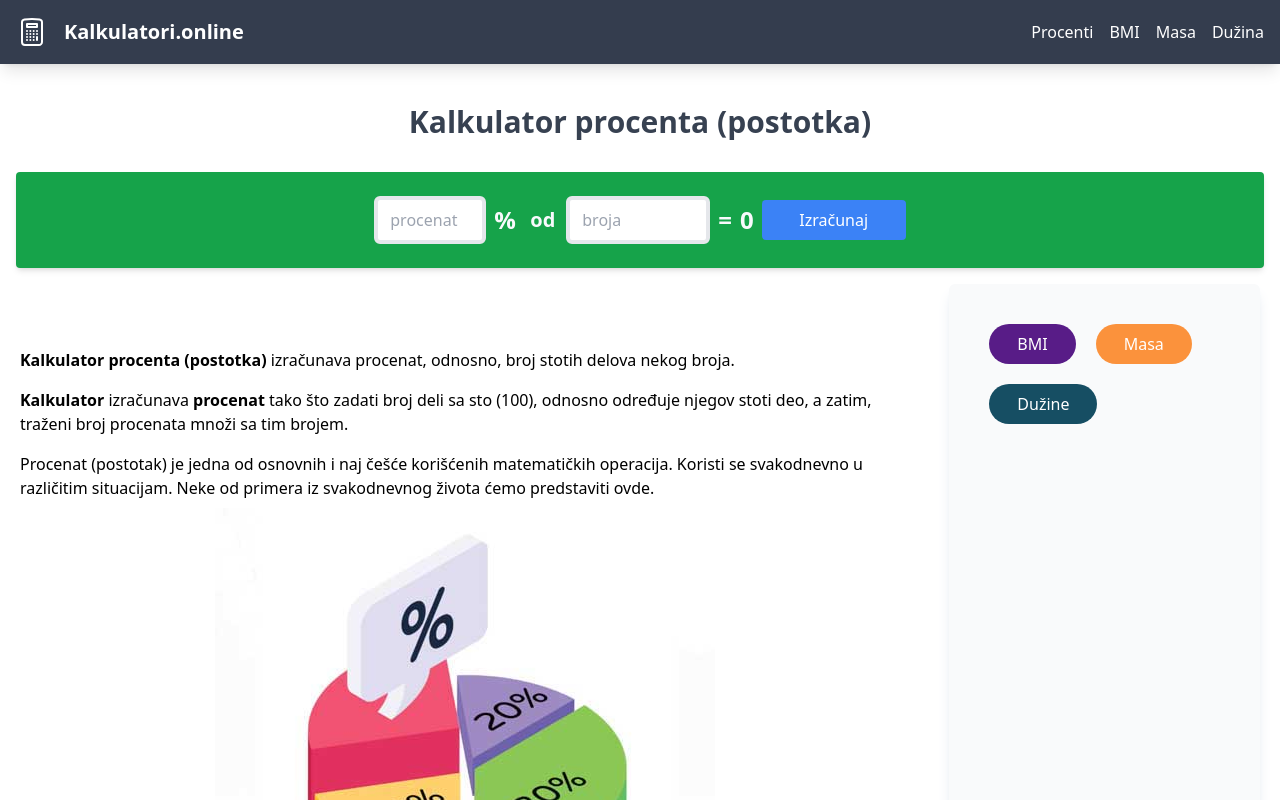
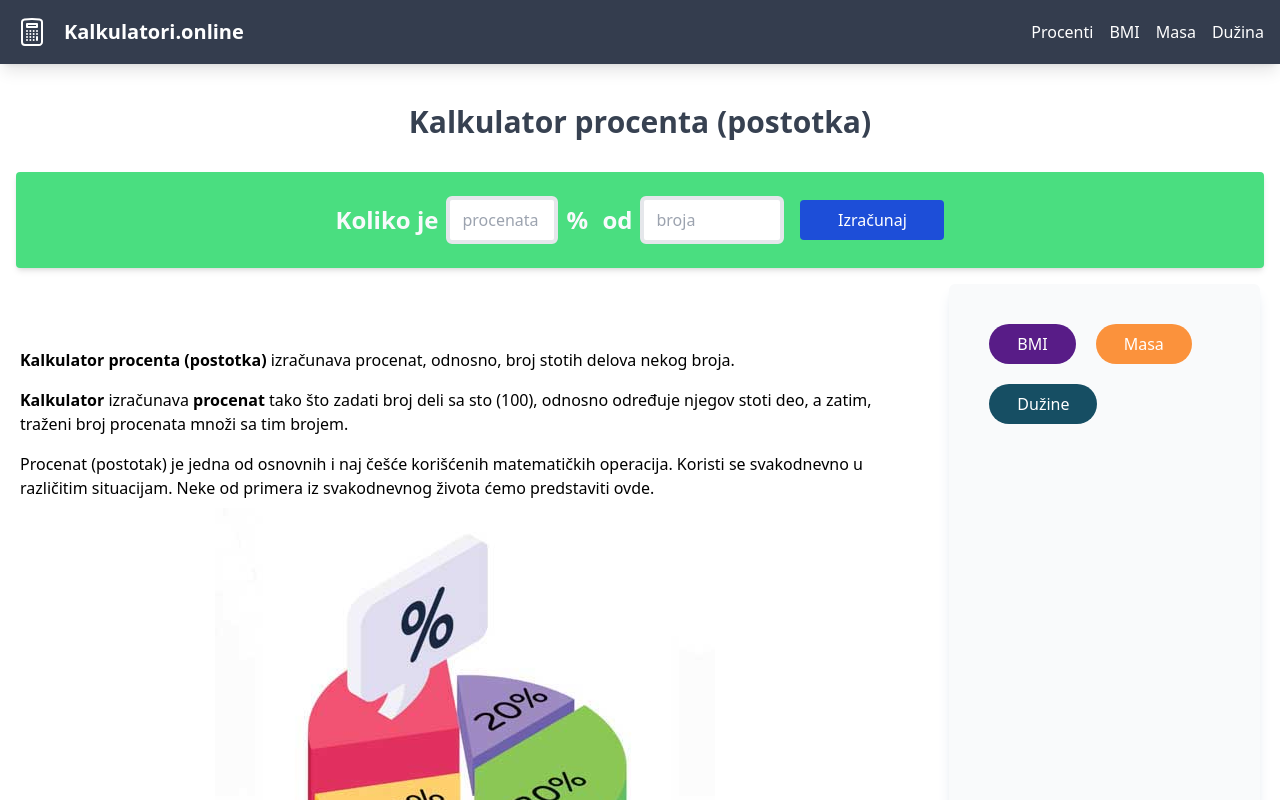
Before and after one commit to mtvc/kalkulator, a Next.js app: page /procenti in a window 1280 px wide. Shown: the top 800 px of the page. Built offline with nearby package versions, Linux system fonts and the light colour scheme.

Commit message:
Update 11

```diff
--- a/app/_components/kalkulatori/Procenti.js
+++ b/app/_components/kalkulatori/Procenti.js
@@ -3,7 +3,7 @@
 import { useState } from "react";
 
 export default function Procenti() {
-  const [result, setResult] = useState("0");
+  const [result, setResult] = useState("");
 
   const calculatePercentage = (input1, input2) => {
     const num1 = parseFloat(input1);
@@ -26,42 +26,42 @@ export default function Procenti() {
 
   return (
     <div className="flex items-center justify-center px-4 py-4 w-full rounded">
-      <div className="p-6 rounded shadow-md w-full align-middle bg-green-600">
+      <div className="p-6 rounded shadow-md w-full align-middle bg-green-400">
         <div className="flex md:flex-row flex-col items-center justify-center gap-2 md:gap:3 mx-auto my-auto">
+          <label
+            htmlFor="input1"
+            className="block text-2xl font-bold text-slate-50"
+          >
+            Koliko je
+          </label>
           <input
             type="text"
             id="input1"
             className="md:w-28 px-3 py-2 border-4 rounded-md focus:outline-none focus:ring focus:ring-blue-200"
-            placeholder="procenat"
+            placeholder="procenata"
           />
+          <span className="text-slate-50 text-2xl font-bold w-7">%</span>
+
           <label
-            htmlFor="input1"
-            className="block text-2xl font-bold text-slate-50 w-7"
+            htmlFor="input2"
+            className="block text-2xl font-bold text-slate-50"
           >
-            %
+            od
           </label>
-          <span className="text-slate-50 text-xl font-bold w-7">od</span>
-
           <input
             type="text"
             id="input2"
             className="md:w-36 px-3 py-2 border-4 rounded-md focus:outline-none focus:ring focus:ring-blue-200"
             placeholder="broja"
           />
-          <label
-            htmlFor="input2"
-            className="block text-2xl font-bold text-slate-50"
-          >
-            =
-          </label>
 
-          <span className="block text-2xl font-bold text-slate-50">
+          <span className="block text-3xl font-bold text-slate-50">
             {result}
           </span>
           <button
             type="button"
             onClick={handleClick}
-            className="w-full md:w-36 bg-blue-500 text-white py-2 rounded hover:bg-blue-600 transition"
+            className="w-full md:w-36 bg-blue-700 text-white py-2 rounded hover:bg-blue-600 transition"
           >
             Izračunaj
           </button>
--- a/app/indeks-telesne-mase/page.js
+++ b/app/indeks-telesne-mase/page.js
@@ -1,6 +1,14 @@
 import Bmi from "../_components/kalkulatori/Bmi";
 import Sidebar from "../_components/Sidebar";
 import BmiText from "../_components/textovi/BmiText";
+
+export const metadata = {
+  title: {
+    default: "Kalkulator indeksa telesne mase - BMI",
+  },
+  description:
+    "Kalkulator indeksa telesne mase (BMI) sa klasifikacijom SZO. Odrasli i deca.",
+};
 
 function page() {
   return (
```
